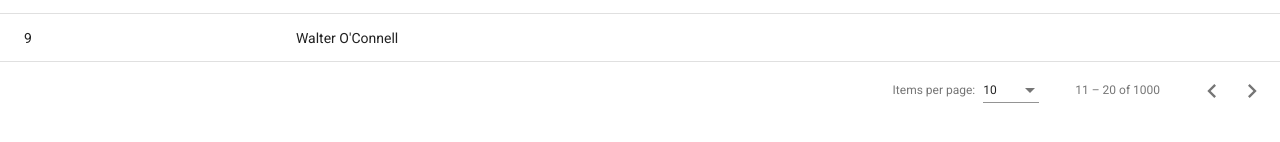
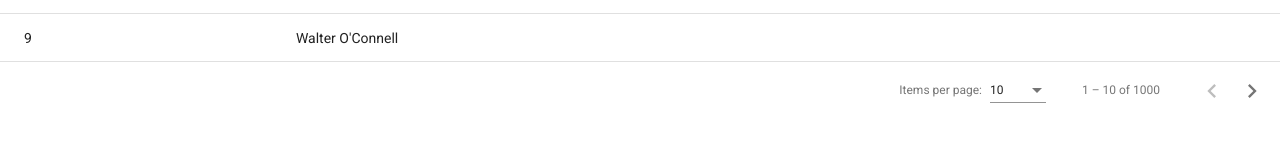
Before and after one commit to hsiaofongw/angular-demo-1, an Angular app: page / in a window 1280 px wide. Shown: the part 474-616 px from the top of the page. Built offline with nearby package versions, Linux system fonts and the light colour scheme.

Commit message:
fix: 修改了页码错误

```diff
--- a/src/app/hero-list/hero-list.component.ts
+++ b/src/app/hero-list/hero-list.component.ts
@@ -26,7 +26,7 @@ export class HeroListComponent implements OnInit {
   heroesDataSource = new HeroDataSource(this.heroesSubject);
 
   /** 当前页码 */
-  pageIdx = 1;
+  pageIdx = 0;
 
   /** 当前每页记录数 */
   pageSize = 10;
@@ -52,7 +52,7 @@ export class HeroListComponent implements OnInit {
     let pageSize = pageEvent.pageSize;
 
     if (pageSize !== this.pageSize) {
-      pageIndex = 1;
+      pageIndex = 0;
     }
 
     this.pageIdx = pageIndex;
@@ -62,7 +62,7 @@ export class HeroListComponent implements OnInit {
   }
 
   fetchDataByPageIndexAndPageSize(pageIndex: number, pageSize: number): Observable<HeroQueryResult> {
-    const offset = (pageIndex - 1) * pageSize;
+    const offset = pageIndex * pageSize;
     const limit = pageSize;
     return this.heroDataSerivce.getHeroes({offset, limit});
   }
```
